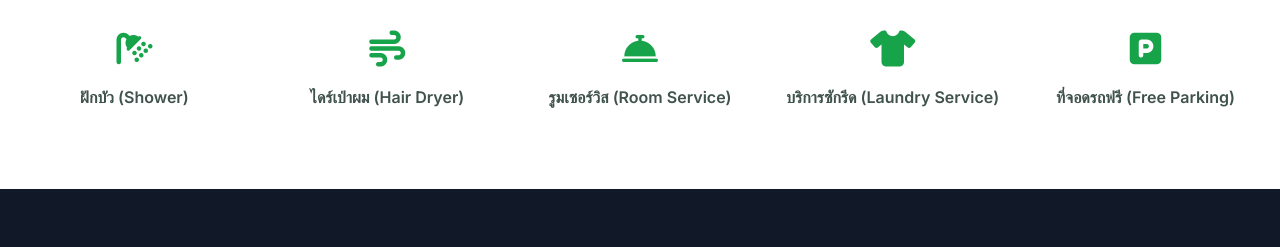
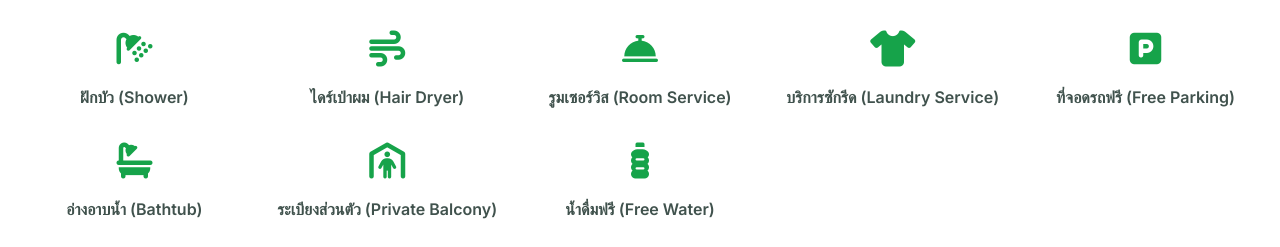
Before and after one commit to naritk937-collab/golden-pine-resort, a plain HTML site: page rooms.html in a window 1280 px wide. Shown: the part 2303-2550 px from the top of the page. Drawn offline with nearby package versions, Linux system fonts and the light colour scheme.

Commit message:
Update rooms.html

```diff
--- a/rooms.html
+++ b/rooms.html
@@ -596,6 +596,18 @@
             <i class="fas fa-parking text-4xl text-green-600 mb-4"></i>
             <p class="font-semibold">ที่จอดรถฟรี (Free Parking)</p>
           </div>
+          <div class="flex flex-col items-center">
+            <i class="fas fa-bath text-4xl text-green-600 mb-4"></i>
+            <p class="font-semibold">อ่างอาบน้ำ (Bathtub)</p>
+          </div>
+          <div class="flex flex-col items-center">
+            <i class="fas fa-person-shelter text-4xl text-green-600 mb-4"></i>
+            <p class="font-semibold">ระเบียงส่วนตัว (Private Balcony)</p>
+          </div>
+          <div class="flex flex-col items-center">
+            <i class="fas fa-bottle-water text-4xl text-green-600 mb-4"></i>
+            <p class="font-semibold">น้ำดื่มฟรี (Free Water)</p>
+          </div>
         </div>
       </div>
     </section>
```
